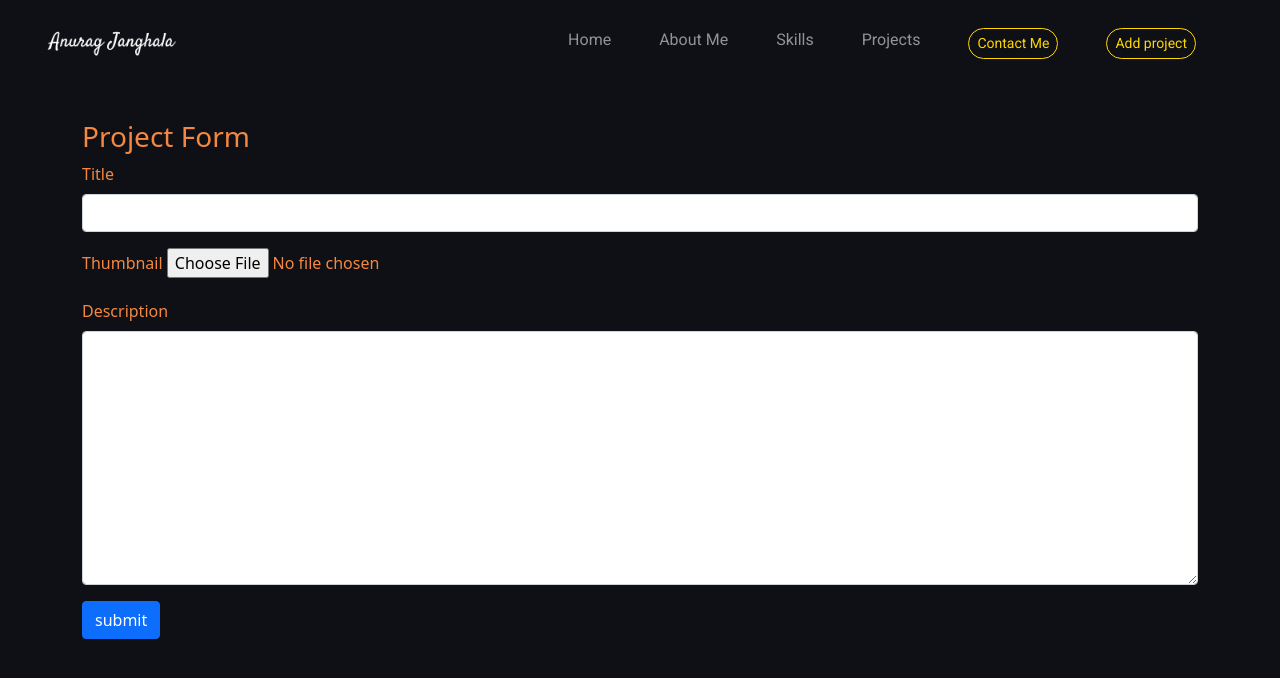
After one commit to anuragjanghala/Portfolio-Web, a Django app: page /add-project/ in a window 1280 px wide. The commit adds this page. Shown: the top 678 px of the page. Run offline with Django 4.2, Linux system fonts and the light colour scheme.

Commit message:
added project forms and add project functionality

```diff
--- /dev/null
+++ b/folio/forms.py
@@ -0,0 +1,17 @@
+from django.forms import ModelForm
+from .models import Project
+
+
+class ProjectForm(ModelForm):
+
+    class Meta:
+        model = Project
+        fields = ['title', 'thumbnail', 'description']
+
+    def __init__(self, *args, **kwargs):
+        super(ProjectForm, self).__init__(*args, **kwargs)
+        self.fields['title'].widget.attrs.update(
+            {'class': 'form-control'})
+
+        self.fields['description'].widget.attrs.update(
+            {'class': 'form-control'})
--- a/folio/templates/folio/navbar.html
+++ b/folio/templates/folio/navbar.html
@@ -54,6 +54,13 @@
               </button>
             </a>
           </li>
+          <li class="nav-item">
+            <a class="nav-link" href="{% url 'add-project' %}">
+              <button type="button" class="btn btn-info btn-sm">
+                Add project
+              </button>
+            </a>
+          </li>
         </ul>
       </div>
     </div>
--- /dev/null
+++ b/folio/templates/folio/project_form.html
@@ -0,0 +1,30 @@
+{% extends 'base.html' %} {% load static %} {% block css_files %}
+<link rel="stylesheet" href="{% static 'folio/style.css' %}" />
+<style>
+  .mb-3,
+  h3 {
+    color: #f58840;
+  }
+</style>
+{% endblock %} {% block content %}
+
+<div class="container" style="margin-top: 60px">
+  <h3>Project Form</h3>
+
+  <form method="POST" enctype="multipart/form-data">
+    {% csrf_token %} {% for field in form %}
+
+    <div class="mb-3">
+      <label for="exampleInputPassword1" class="form-label"
+        >{{field.label}}</label
+      >
+      {{field}}
+    </div>
+
+    {% endfor %}
+
+    <input class="btn btn-primary" type="submit" value="submit" />
+  </form>
+</div>
+
+{% endblock %}
--- a/folio/urls.py
+++ b/folio/urls.py
@@ -5,5 +5,6 @@ from folio import views
 
 urlpatterns = [
     path('',views.index , name='landing-page'),
-    path('project/<str:pk>/', views.projectPage, name='project')
+    path('project/<str:pk>/', views.projectPage, name='project'),
+    path('add-project/', views.addProject, name='add-project')
 ]
--- a/folio/views.py
+++ b/folio/views.py
@@ -1,6 +1,8 @@
 from multiprocessing import context
-from django.shortcuts import render
+from django.shortcuts import redirect, render
 from .models import Project
+from .forms import ProjectForm
+
 
 # Create your views here.
 
@@ -13,3 +15,16 @@ def projectPage(request, pk):
     project = Project.objects.get(id=pk)
     context = {'project': project}
     return render(request, 'folio/project.html', context)
+
+
+def addProject(request):
+    form = ProjectForm()
+
+    if request.method == 'POST':
+        form = ProjectForm(request.POST, request.FILES)
+        if form.is_valid():
+            form.save()
+            return redirect('landing-page')
+
+    context= { 'form': form }
+    return render(request, 'folio/project_form.html', context)
```
Also changed, not shown: db.sqlite3, folio/static/folio/user_images/DL_eTQQiAU.jpeg (added), folio/static/folio/user_images/DL_g9ME6sG.jpeg (added).
